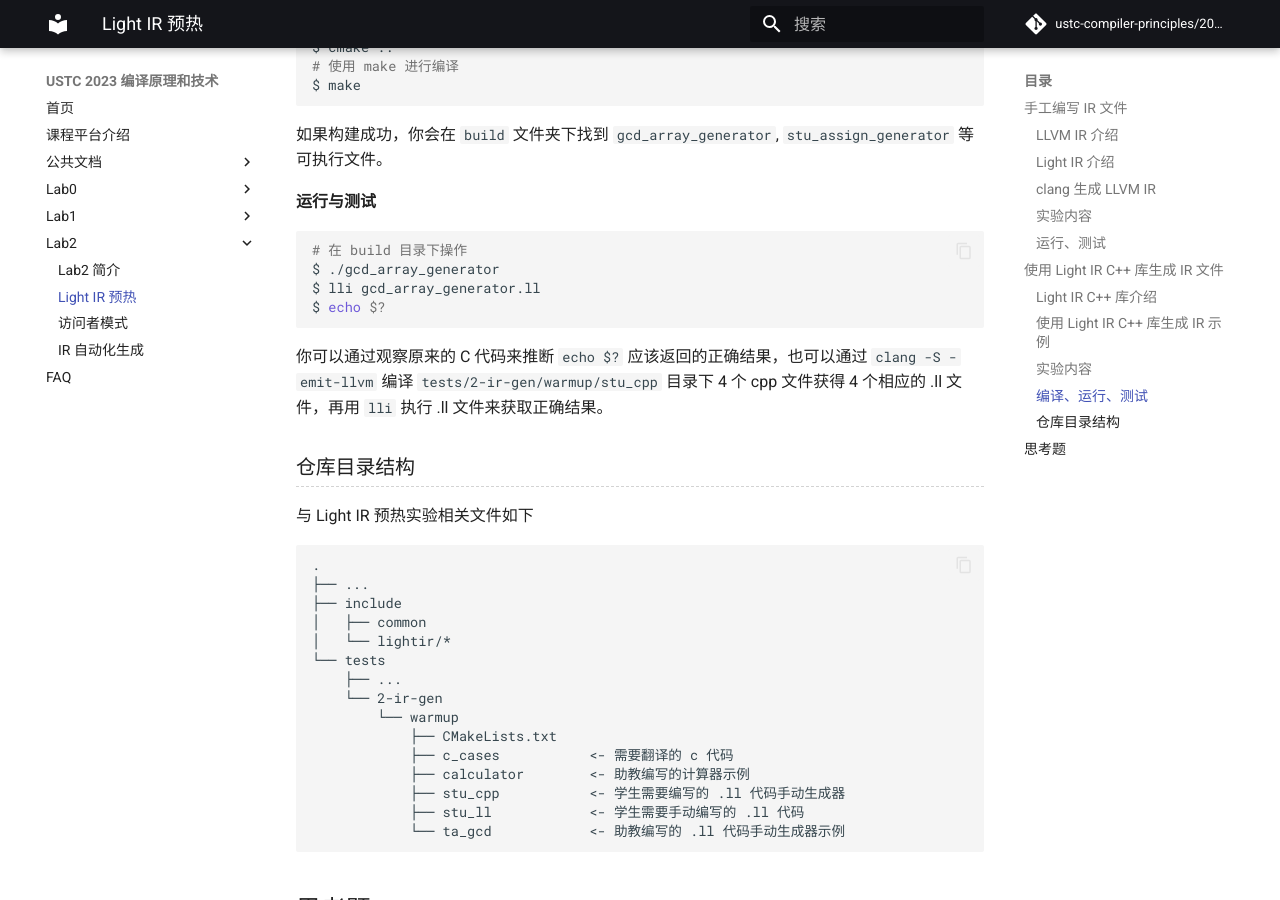
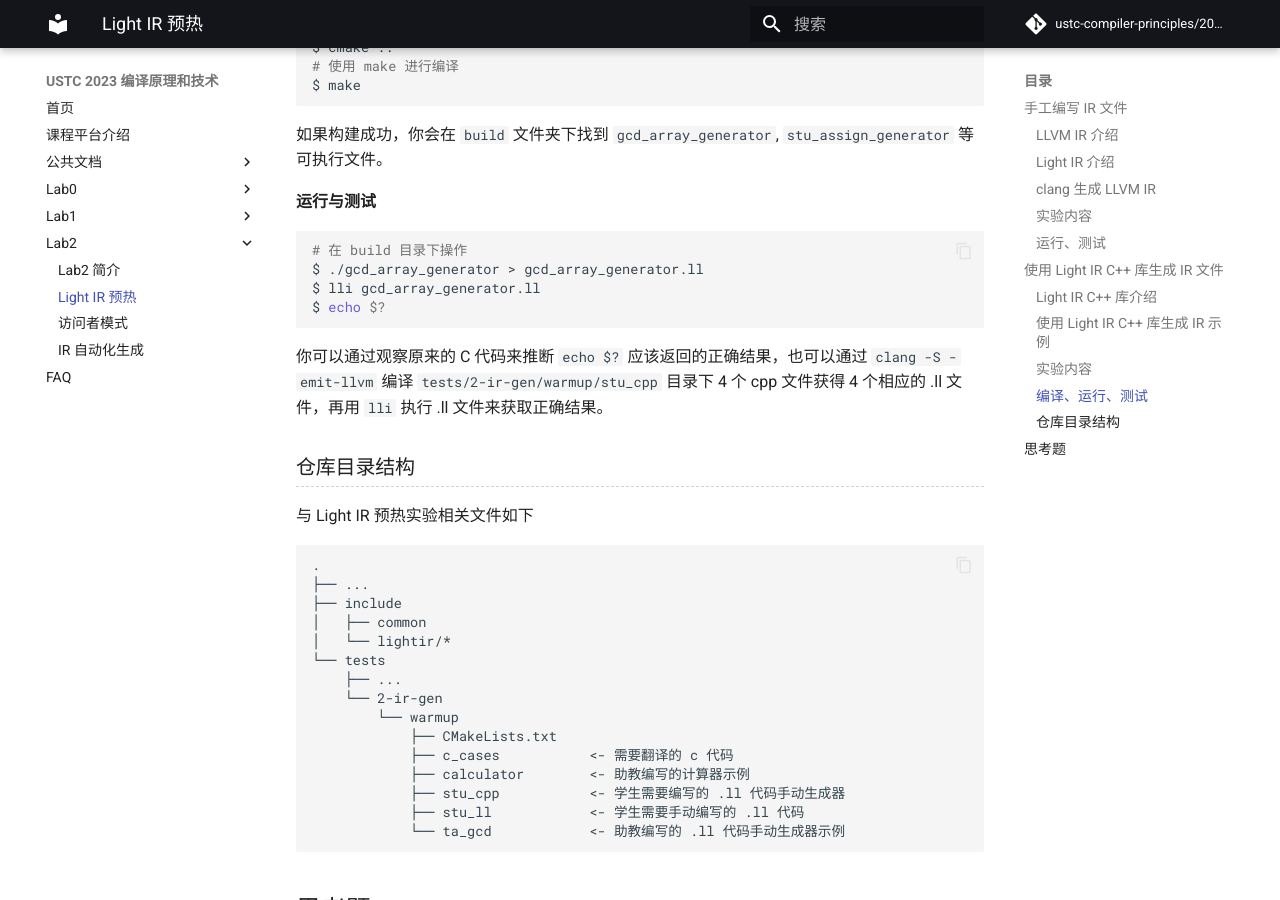
Before and after one commit to ustc-compiler-principles/2023, an MkDocs documentation site: the page built from docs/lab2/warmup.md, in a window 1280 px wide and 900 px high, scrolled down 2288 px. Built offline with MkDocs 1.6.1 and Material for MkDocs 9.7.7, drawn with Linux system fonts in a browser that asks for light colours; comment, search, counter and statistics services are not loaded.

````diff
--- a/docs/lab2/warmup.md
+++ b/docs/lab2/warmup.md
@@ -85,7 +85,7 @@ $ make
 
 ```shell
 # 在 build 目录下操作
-$ ./gcd_array_generator
+$ ./gcd_array_generator > gcd_array_generator.ll
 $ lli gcd_array_generator.ll
 $ echo $?
 ```
````
